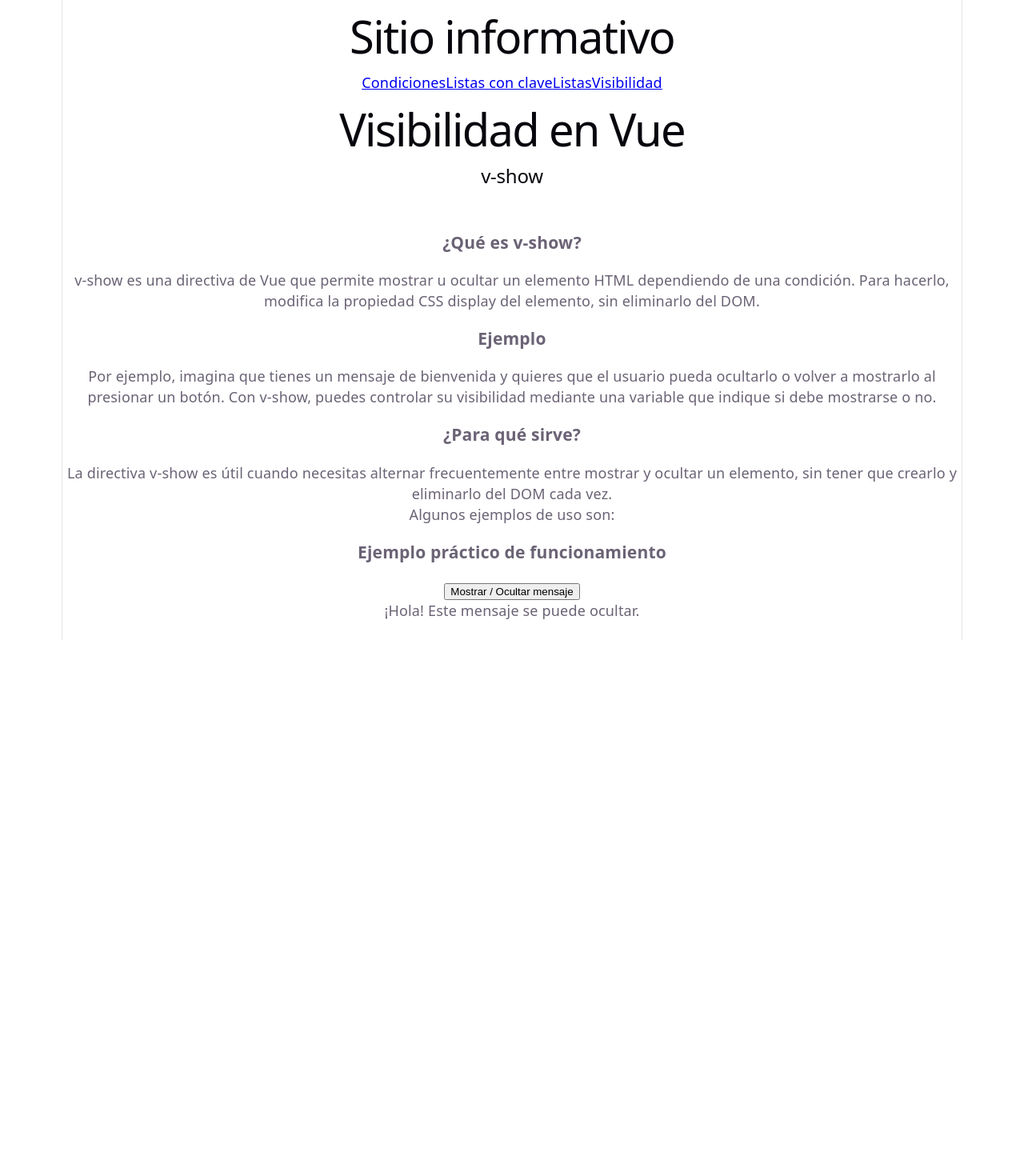
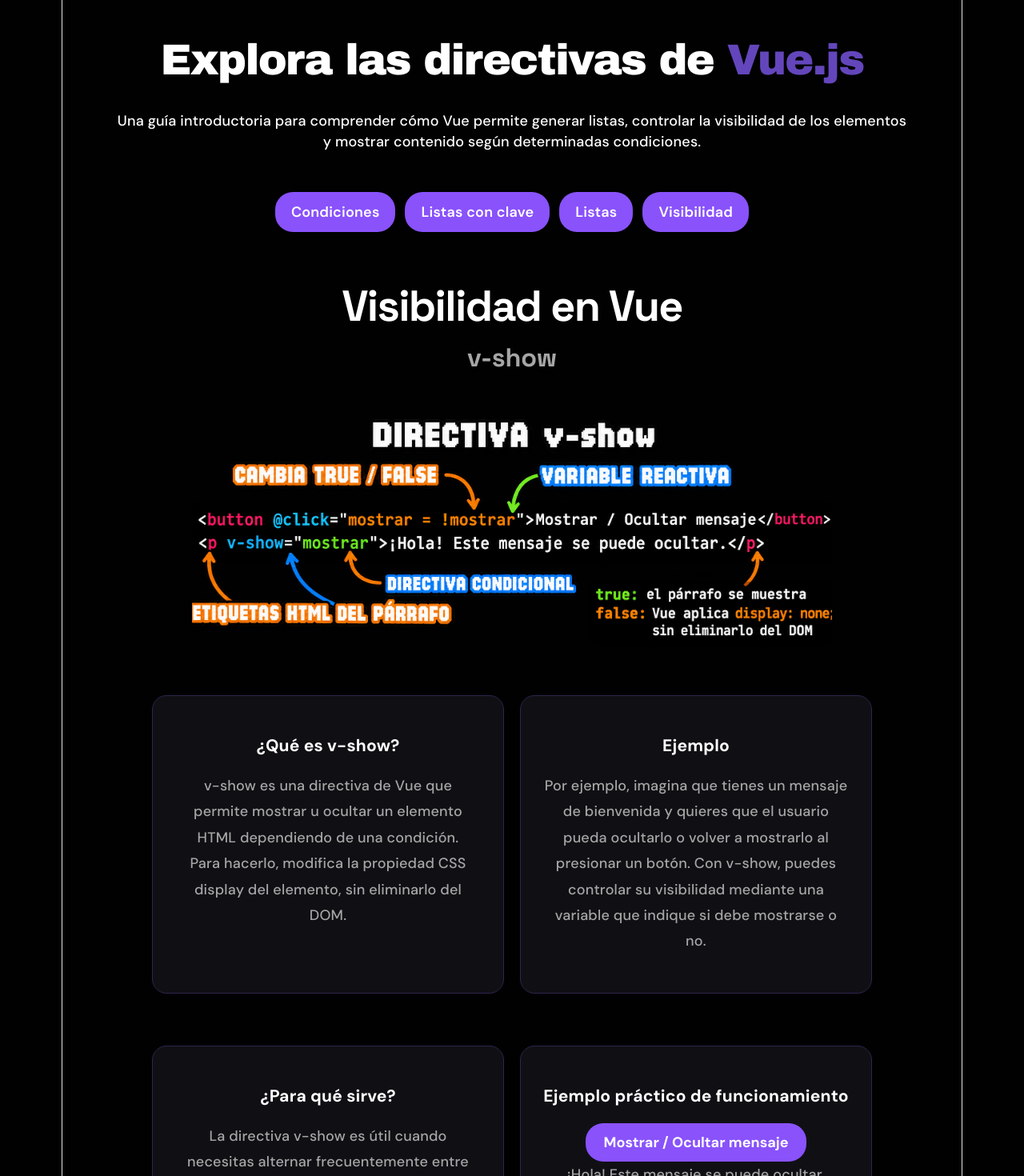
Before and after one commit to erikajhoana-dot/SPA-VUE, a Vue app: page /visibilidad in a window 1280 px wide. Shown: the top 1470 px of the page at 80% size. Before the commit the page ends 800 px from the top, so only its background shows below. Built offline with nearby package versions, Linux system fonts and the light colour scheme.

Commit message:
Agregue estilo a VisibilidadView

```diff
--- a/src/App.vue
+++ b/src/App.vue
@@ -4,7 +4,8 @@
 
     <header>
 
-      <h1>Sitio informativo</h1>
+      <h1>Explora las directivas de<span class="texto-vue"> Vue.js</span></h1>
+      <p>Una guía introductoria para comprender cómo Vue permite generar listas, controlar la visibilidad de los elementos<br>y mostrar contenido según determinadas condiciones.</p>
 
       <nav>
         <RouterLink to="/condiciones">Condiciones</RouterLink>
--- /dev/null
+++ b/src/assets/estilos.css
@@ -0,0 +1,141 @@
+@import url('https://fonts.googleapis.com/css2?family=Archivo+Black&display=swap');
+@import url('https://fonts.googleapis.com/css2?family=DM+Sans:wght@400;500;600;700&display=swap');
+@import url('https://fonts.googleapis.com/css2?family=Space+Grotesk:wght@400;500;600;700&display=swap');
+
+body {
+    margin: 0;
+    font-family: 'DM Sans', sans-serif;
+    font-weight: 500;
+    background-color: #010102;
+    color: white;
+}
+
+header {
+    padding: 30px 40px;
+    text-align: center;
+}
+
+img {
+    width: 800px;
+    height: 300px;
+    object-fit: cover;
+}
+
+header h1 {
+    font-family: 'Archivo Black', sans-serif;
+    font-size: 3rem;
+    font-weight: 400;
+    color: white;
+    margin-bottom: 50px;
+}
+
+header p {
+    margin-bottom: 50px;
+}
+
+.texto-vue {
+    color: #6346bb;
+}
+
+nav {
+    display: flex;
+    justify-content: center;
+    flex-wrap: wrap;
+    gap: 12px;
+}
+
+nav a {
+    padding: 12px 20px;
+    gap: 10px;
+    text-decoration: none;
+    color: white;
+    background-color: #8952fb;
+    border-radius: 22px;
+    font-weight: 600;
+    transition: all 0.3s ease;
+}
+
+nav a:hover {
+    background-color: #7c3aed;
+    color: #ffffff;
+    border-color: #a78bfa;
+    transform: translateY(-3px);
+}
+
+h1 {
+    font-family: 'Space Grotesk', sans-serif;
+    font-size: 3rem;
+    font-weight: 800;
+    color: white;
+}
+
+h2 {
+    font-family: 'Space Grotesk', sans-serif;
+    font-size: 1.8rem;
+    font-weight: 700;
+    color: #a6a6a6;
+    margin-bottom: 50px;
+}
+
+.vista-visibilidad {
+    max-width: 900px;
+    margin: 50px auto;
+    padding: 0 30px;
+}
+
+.vista-visibilidad p {
+    font-family: 'DM Sans', sans-serif;
+    font-size: 1rem;
+    line-height: 1.8;
+    color: #a6a6a6;
+    margin-bottom: 20px;
+}
+
+.vista-visibilidad ul {
+    list-style: none;
+    padding-left: 25px;
+    line-height: 2;
+    color: #a6a6a6;
+}
+
+.vista-visibilidad .tarjeta {
+    margin-top: 45px;
+    padding: 28px;
+    background-color: #101014;
+    border: 1px solid #30234d;
+    border-radius: 18px;
+}
+
+.vista-visibilidad button {
+    padding: 12px 22px;
+    font-family: 'DM Sans', sans-serif;
+    font-size: 1rem;
+    font-weight: 700;
+    color: white;
+    background-color: #8952fb;
+    border: none;
+    border-radius: 22px;
+    cursor: pointer;
+    transition: background-color 0.3s ease, transform 0.3s ease;
+}
+
+.vista-visibilidad button:hover {
+    background-color: #7c3aed;
+    transform: translateY(-2px);
+}
+
+.vista-visibilidad .mensaje-demo {
+    margin-top: 25px;
+    margin-bottom: 0;
+    padding: 18px;
+    color: #ddd6fe;
+    background-color: #1e1b2e;
+    border: 1px solid #6346bb;
+    border-radius: 12px;
+}
+
+.tablero {
+    display: grid;
+    grid-template-columns: repeat(2, 1fr);
+    gap: 20px;
+}
--- a/src/main.js
+++ b/src/main.js
@@ -2,5 +2,6 @@ import { createApp } from 'vue'
 import './style.css'
 import App from './App.vue'
 import router from './router/index.js'
+import "./assets/estilos.css"
 
 createApp(App).use(router).mount('#app')
--- a/src/views/VisibilidadView.vue
+++ b/src/views/VisibilidadView.vue
@@ -1,22 +1,40 @@
 <template>
-    <main>
+    <main class="vista-visibilidad">
 
         <h1>Visibilidad en Vue</h1>
         <h2>v-show</h2>
-        <img>
+        <img src="../assets/v-show.png">
+
+        <div class="tablero">
+
+        <section class="tarjeta">
         <h3>¿Qué es v-show?</h3>
-        <p>v-show es una directiva de Vue que permite mostrar u ocultar un elemento HTML dependiendo de una condición. Para hacerlo, modifica la propiedad CSS display del elemento, sin eliminarlo del DOM.</p>
+        <p>v-show es una directiva de Vue que permite mostrar u ocultar un elemento HTML dependiendo de una condición.<br>Para hacerlo, modifica la propiedad CSS display del elemento, sin eliminarlo del DOM.</p>
+        </section>
+
+        <section class="tarjeta">
         <h3>Ejemplo</h3>
         <p>Por ejemplo, imagina que tienes un mensaje de bienvenida y quieres que el usuario pueda ocultarlo o volver a mostrarlo al presionar un botón. Con v-show, puedes controlar su visibilidad mediante una variable que indique si debe mostrarse o no.</p>
+        </section>
+
+
+        <section class="tarjeta">
         <h3>¿Para qué sirve?</h3>
         <p>La directiva v-show es útil cuando necesitas alternar frecuentemente entre mostrar y ocultar un elemento, sin tener que crearlo y eliminarlo del DOM cada vez.</p>
         <p>Algunos ejemplos de uso son: </p>
         <ul>
             <li v-for="(ejemplo, indice) in ejemplos" :key="indice">{{ ejemplo }}</li>
         </ul>
+        </section>
+
+        <section class="tarjeta">
         <h3>Ejemplo práctico de funcionamiento</h3>
         <button @click="mostrar = !mostrar">Mostrar / Ocultar mensaje</button>
         <p v-show="mostrar">¡Hola! Este mensaje se puede ocultar.</p>
+        </section>
+
+        </div>
+
     </main>
 </template>
 
@@ -26,4 +44,11 @@ import { ref } from 'vue' //Ayuda a crear una variable reactiva
 
 const mostrar=ref(true)
 
+const ejemplos = [
+    'Mostrar u ocultar un mensaje de bienvenida.',
+    'Mostrar u ocultar información adicional.',
+    'Mostrar u ocultar las instrucciones de un formulario.',
+    'Mostrar u ocultar una sección de ayuda.'
+]
+
 </script>
```
Also changed, not shown: src/assets/v-show.png (added).
